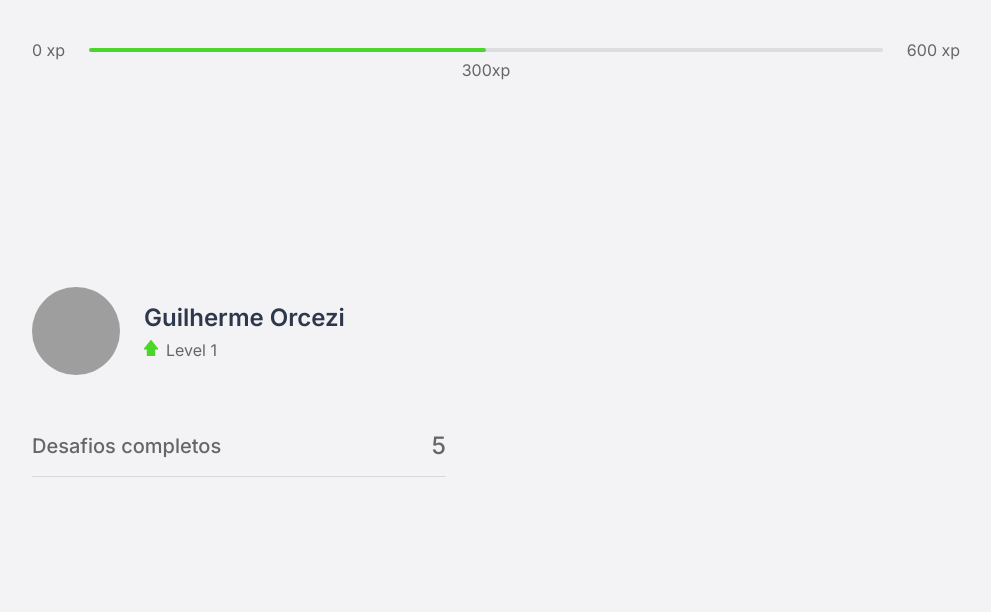
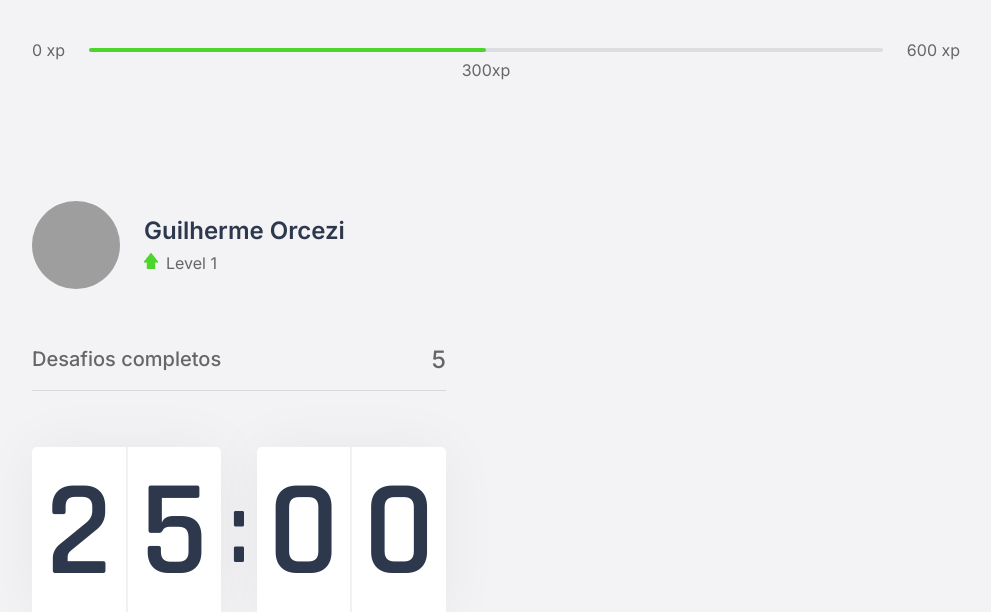
Before and after one commit to guilhermeorcezi/moveit, a Next.js app: page / in a window 1280 px wide. Shown: the top 612 px of the page, without its empty margins (144-1135 px from the left). Built offline with nearby package versions, Linux system fonts and the light colour scheme; grey boxes are pictures that could not be loaded.

Commit message:
feat: countdown component

```diff
--- /dev/null
+++ b/src/components/Countdown/index.tsx
@@ -0,0 +1,19 @@
+import {Container, TimeGroup, TimeSeparator} from './styles';
+
+export default function Countdown(){
+  return(
+    <Container>
+      <TimeGroup>
+        <span>2</span>
+        <span>5</span>
+      </TimeGroup>
+
+      <TimeSeparator>:</TimeSeparator>
+
+      <TimeGroup>
+        <span>0</span>
+        <span>0</span>
+      </TimeGroup>
+    </Container>
+  )
+}
--- /dev/null
+++ b/src/components/Countdown/styles.ts
@@ -0,0 +1,41 @@
+import styled from 'styled-components';
+
+export const Container = styled.div`
+display:flex;
+align-items:center;
+font-family:Rajdhani;
+font-weight:600;
+color: var(--title);
+`;
+
+export const TimeGroup = styled.div`
+flex:1;
+
+display:flex;
+align-items:center;
+justify-content:space-evenly;
+
+background:var(--white);
+box-shadow:0 0 60px rgba(0, 0, 0, 0.05);
+border-radius:5px;
+font-size:8.5rem;
+text-align:center;
+
+span{
+  flex:1;
+
+  &:first-child{
+    border-right: 1px solid #f0f1f3;
+  }
+
+  &:last-child{
+    border-left: 1px solid #f0f1f3;
+  }
+}
+
+`;
+
+export const TimeSeparator = styled.span`
+font-size:6.25rem;
+margin:0 0.5rem;
+`;
--- a/src/pages/index.tsx
+++ b/src/pages/index.tsx
@@ -2,6 +2,7 @@
 import CompletedChallenges from '../components/CompletedChallenges'
 import { Profile } from '../components/Profile'
 import {Container, Section, ItemContainer} from '../styles/pages/Index'
+import Countdown from '../components/Countdown'
 
 export default function Home() {
   return (
@@ -12,6 +13,7 @@
       <ItemContainer>
         <Profile/>
         <CompletedChallenges/>
+        <Countdown/>
       </ItemContainer>
 
       <ItemContainer></ItemContainer>
```
